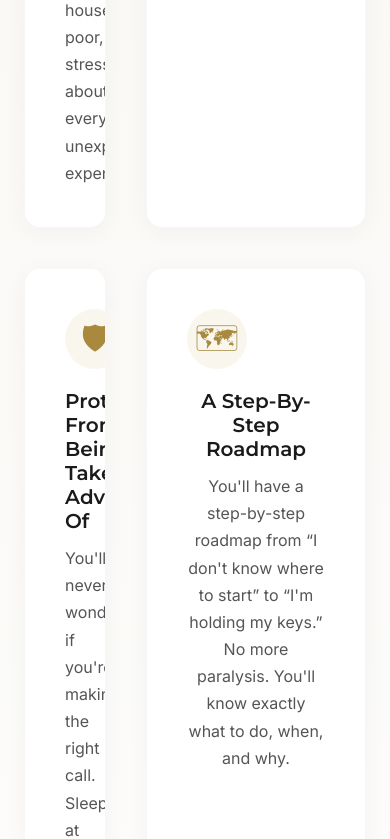
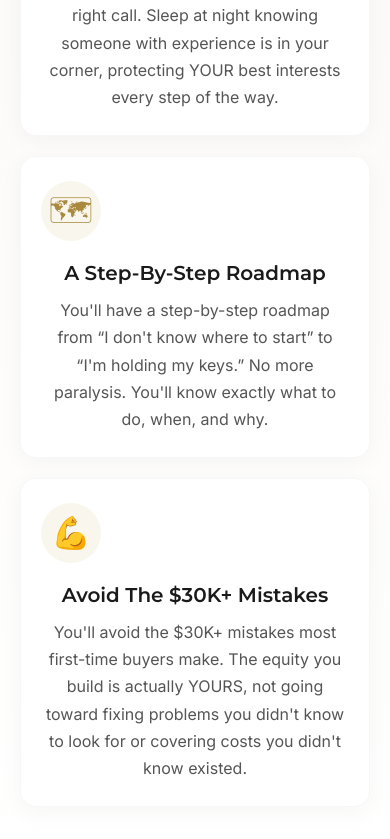
Before and after one commit to letstalk-code/mays-homebridge, a Next.js app: page / in a window 390 px wide. Shown: the part 7814-8653 px from the top of the page. Built offline with nearby package versions, Linux system fonts and the light colour scheme.

Commit message:
Fix scrunched benefits cards: move span 2 to responsive class and reduce mobile padding

```diff
--- a/app/page.module.css
+++ b/app/page.module.css
@@ -470,6 +470,12 @@
   transition: all 0.3s ease;
   position: relative;
   overflow: hidden;
+  height: 100%;
+  /* For uniform height if needed */
+}
+
+.benefitCardWide {
+  grid-column: span 2;
 }
 
 /* Enhanced Hover for Benefit Cards */
@@ -1042,6 +1048,16 @@
 
   .benefitsGrid {
     grid-template-columns: 1fr;
+    gap: 20px;
+    padding: 0 20px;
+  }
+
+  .benefitCard {
+    padding: 24px 20px;
+  }
+
+  .benefitCardWide {
+    grid-column: span 1;
   }
 
   .testimonialGrid {
--- a/app/page.tsx
+++ b/app/page.tsx
@@ -272,7 +272,7 @@ export default function HomePage() {
               exactly what to do, when, and why.
             </p>
           </div>
-          <div className={`${styles.benefitCard} fade-in stagger-5`} style={{ gridColumn: 'span 2' }}>
+          <div className={`${styles.benefitCard} ${styles.benefitCardWide} fade-in stagger-5`}>
             <div className={styles.benefitIcon}>&#128170;</div>
             <h3>Avoid The $30K+ Mistakes</h3>
             <p>
```
